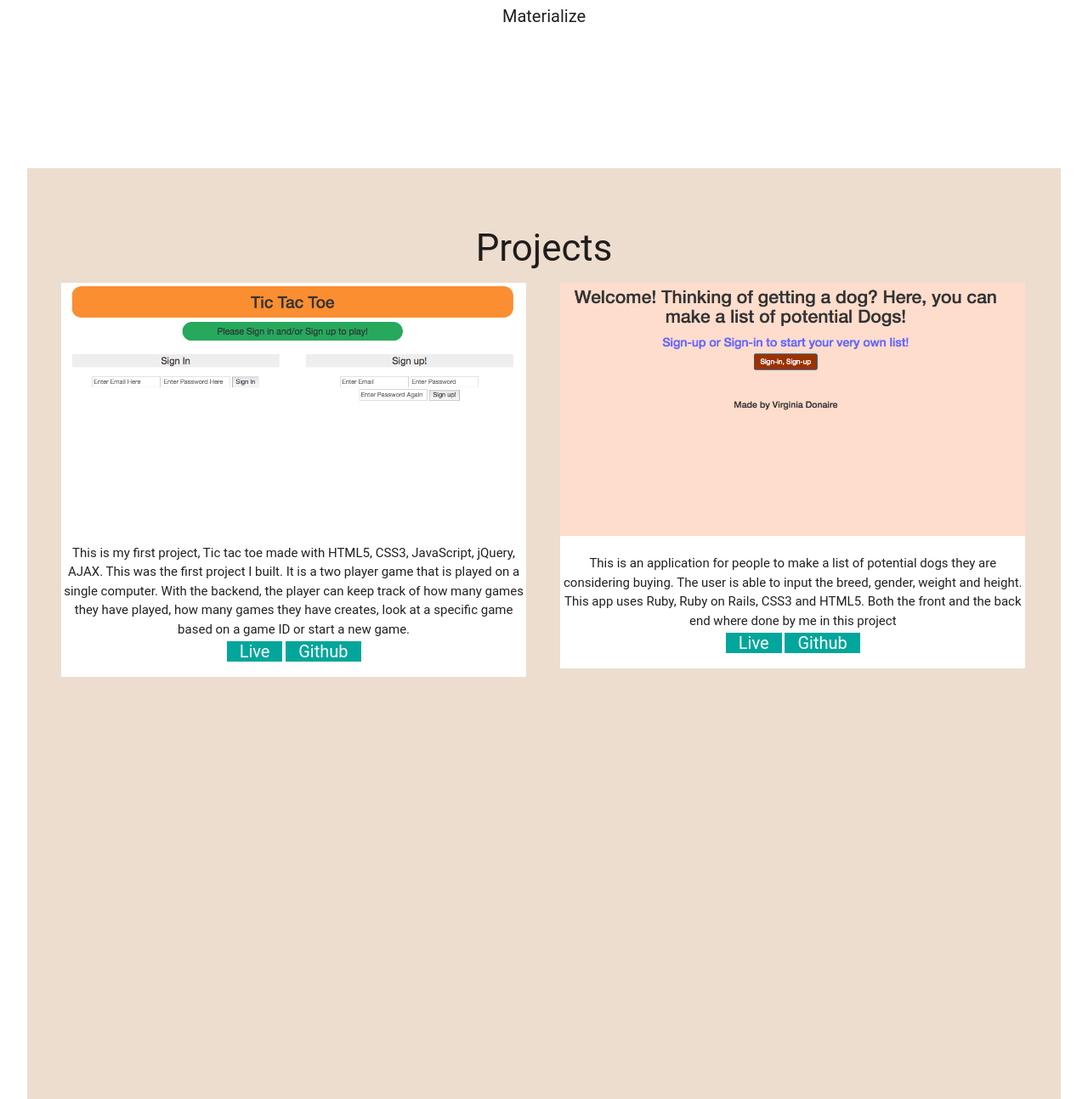
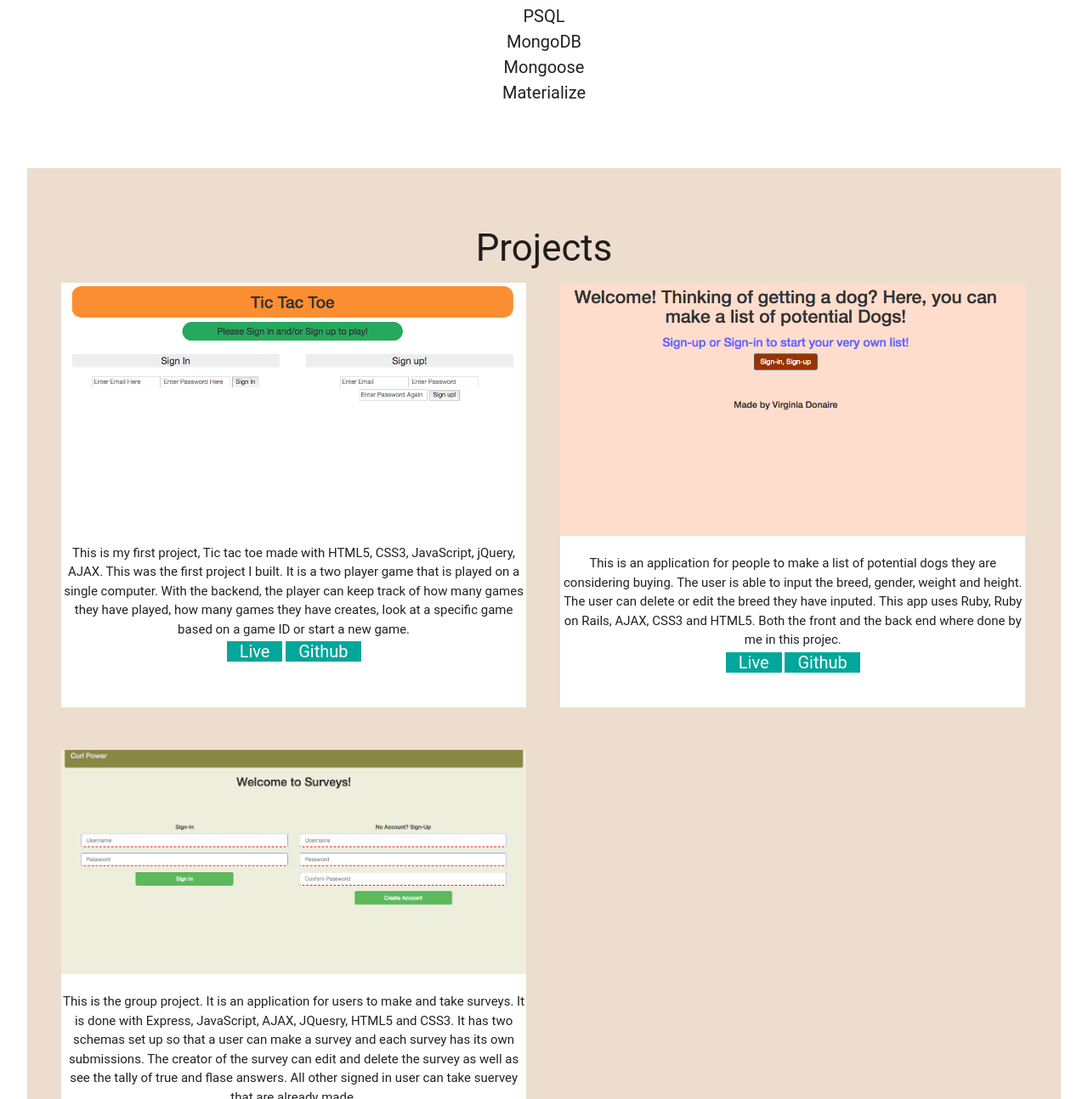
Before and after one commit to mimasofia/mimasofia.github.io, a website: page index.html in a window 1280 px wide. Shown: the part 1506-2800 px from the top of the page at 85% size. Drawn offline with nearby package versions, Linux system fonts and the light colour scheme; a web font is replaced by a local one.

Commit message:
Adds group project
Adds group project to project section

Still have to fork and clone to personal github.

```diff
--- a/index.html
+++ b/index.html
@@ -18,7 +18,7 @@
     <div class="top-nav">
       <ul>
         <li><a class='about-scroll' href="#Aboutme">About Me</a></li>
-        <li><a class='current-skill-scroll' href="#Currentskills">Current Skills</a></li>
+        <li><a class='current-skill-scroll' href="#Currentskills">Technical Skills</a></li>
         <li><a class='project-scroll' href="#Projects">Projects</a></li>
         <li><a class='to-bottom-scroll' href="#Bottom">Link to Bottom</a></li>
       </ul>
@@ -59,6 +59,9 @@
       <li>Ruby</li>
       <li>Ruby on Rails</li>
       <li>SQL</li>
+      <li>PSQL</li>
+      <li>MongoDB</li>
+      <li>Mongoose</li>
       <li>Materialize</li>
     </ul>
   </section>
@@ -84,13 +87,26 @@
       <div class="breed-list">
     <img class='breed' src="./images/Breed-list.png">
       <p>This is an application for people to make a list of potential dogs they are considering buying. The user is able
-        to input the breed, gender, weight and height. This app uses Ruby, Ruby on Rails, CSS3 and HTML5. Both the front and
-        the back end where done by me in this project
+        to input the breed, gender, weight and height. The user can delete or edit the breed they have inputed. This app uses Ruby, Ruby on Rails, AJAX, CSS3 and HTML5. Both the front and
+        the back end where done by me in this projec.
     <br>
     <a class="project-links" href="https://mimasofia.github.io/Breed-list-frontend/">Live</a>
     <a class="project-links" href="https://github.com/mimasofia/Breed-list-frontend">Github</a>
   </p>
     </div>
+</div>
+<div class="third-project">
+    <div class="surveys">
+  <img class='survey' src="./images/survey.png">
+    <p>This is the group project. It is an application for users to make and take surveys. It is done with
+      Express, JavaScript, AJAX, JQuesry, HTML5 and CSS3. It has two schemas set up so that a user can make
+      a survey and each survey has its own submissions. The creator of the survey can edit and delete the survey as
+      well as see the tally of true and flase answers. All other signed in user can take suervey that are already made.
+  <br>
+  <a class="project-links" href="https://curlpower.github.io/curlpower/">Live</a>
+  <a class="project-links" href="https://github.com/curlpower/curlpower">Github</a>
+</p>
+  </div>
 </div>
   </section>
 
@@ -105,7 +121,7 @@
           <h5 class="white-text">Links</h5>
           <ul>
             <li><a class="grey-text text-lighten-3 about-scroll" href="#Aboutme">About me</a></li>
-            <li><a class="grey-text text-lighten-3 current-skill-scroll" href="#Currentskills">Current Skills</a></li>
+            <li><a class="grey-text text-lighten-3 current-skill-scroll" href="#Currentskills">Technical Skills</a></li>
             <li><a class="grey-text text-lighten-3 project-scroll" href="#Projects">Projects</a></li>
             <li><a class="grey-text text-lighten-3 to-top-scroll" href="#linktotop">Link to Top</a></li>
             <a class='to-bottom-scroll bottom' name="Bottom"></a>
--- a/main.css
+++ b/main.css
@@ -14,26 +14,10 @@ body {
   background: #fff;
 }
 
-.breed-list {
-
-}
-
 .container-fluid {
   width: 95%;
   margin: auto;
-  /* text-align: center; */
 }
-
-/* .desciption,
-.desciption-two,
-.desciption-three,
-.desciption-four {
-  float: left;
-  width: 50%;
-  background-color: #fff;
-  /* border: 1px solid #000; */
-  /* margin-bottom: -48px;
-} */
 
 .float{
   margin-left: 60px;
@@ -48,9 +32,8 @@ footer {
   padding-top: 70px;
 }
 
-
 h3{
-padding-top: 70px;
+  padding-top: 70px;
 }
 
 img {
@@ -71,10 +54,11 @@ img {
 .name-title {
   font-size: 40px;
 }
+
 nav {
   position: fixed;
   top: 0px;
-
+  width: 95%;
 }
 
 nav,
@@ -146,12 +130,16 @@ section {
 }
 
 .tic-tac,
-.breed-list {
+.breed-list,
+.surveys {
   width: 45%;
+  height: 500px;
   float: left;
   margin-left: 40px;
+  margin-bottom: 50px;
   background-color: #fff;
 }
+
 .transparent-box {
   height: 150px;
   width: 50%;
```
Also changed, not shown: images/survey.png (added).
